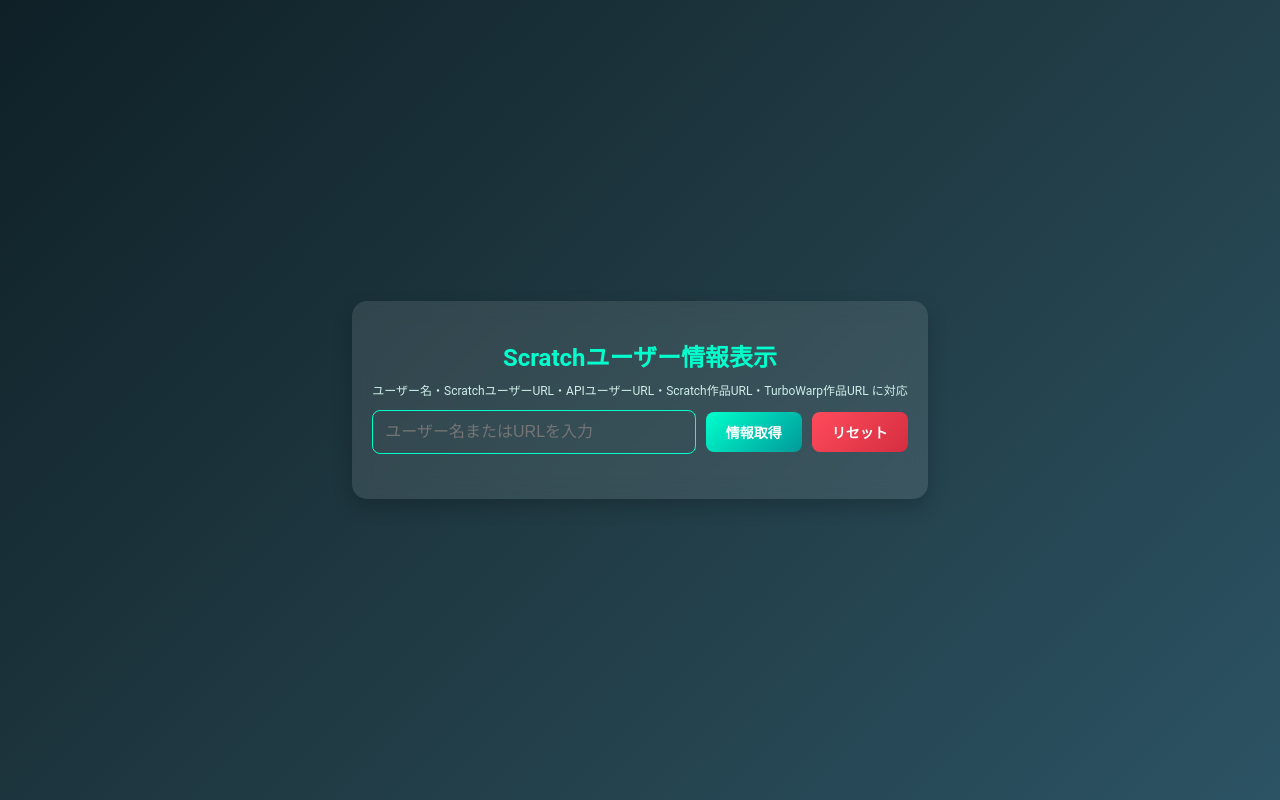
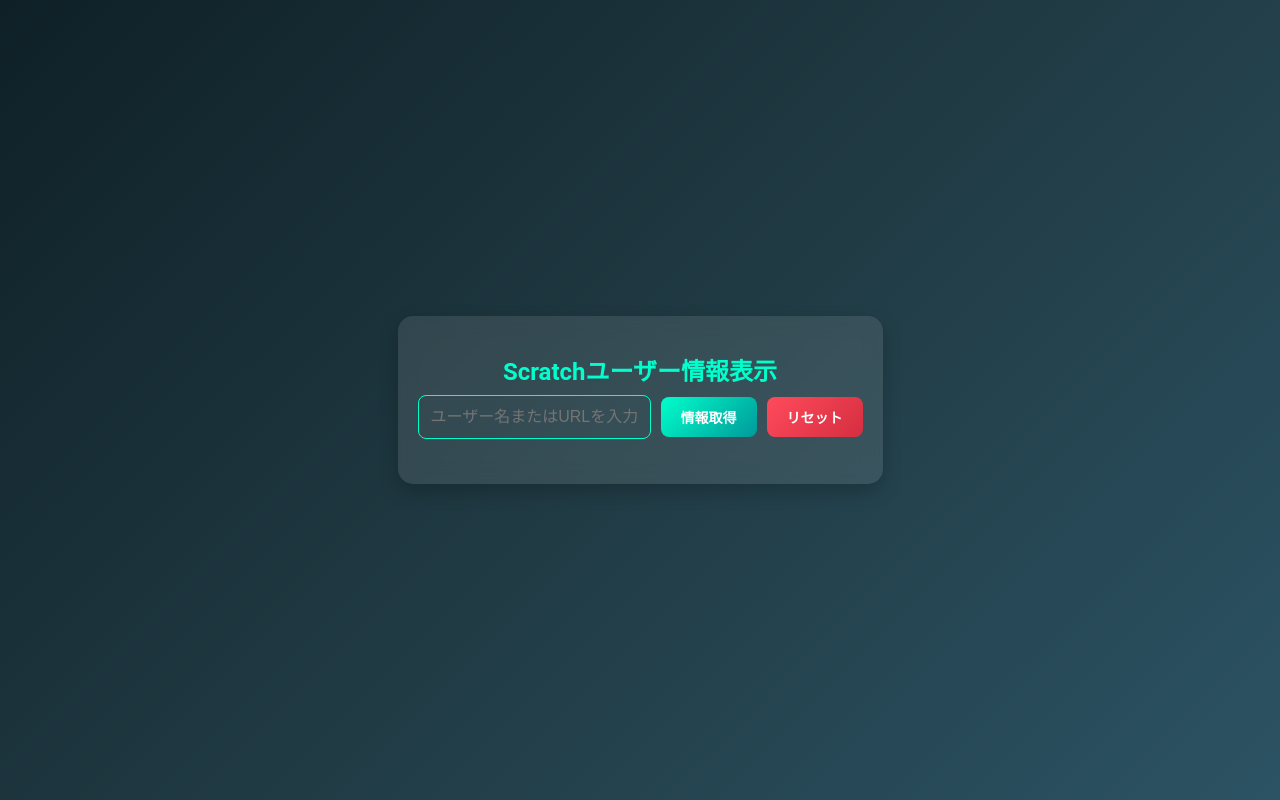
Before and after one commit to hamuzon/scratch-user-info, a Next.js app: page / in a window 1280 px wide. Built offline with nearby package versions, Linux system fonts and the light colour scheme.

Commit message:
Remove support hint text from header

```diff
--- a/pages/index.js
+++ b/pages/index.js
@@ -331,9 +331,6 @@
 
       <main className="container">
         <h1 className="title">Scratchユーザー情報表示</h1>
-        <p style={{ marginTop: 0, marginBottom: 12, fontSize: 12, color: '#cfeee9', textAlign: 'center' }}>
-          ユーザー名・ScratchユーザーURL・APIユーザーURL・Scratch作品URL・TurboWarp作品URL に対応
-        </p>
 
         <form
           className="form"
```
